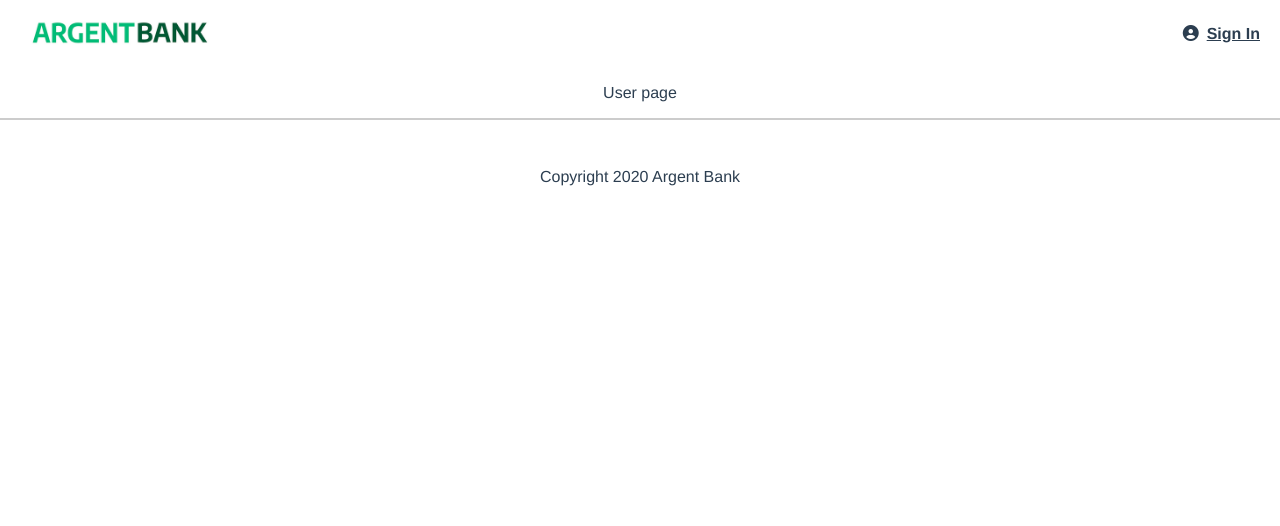
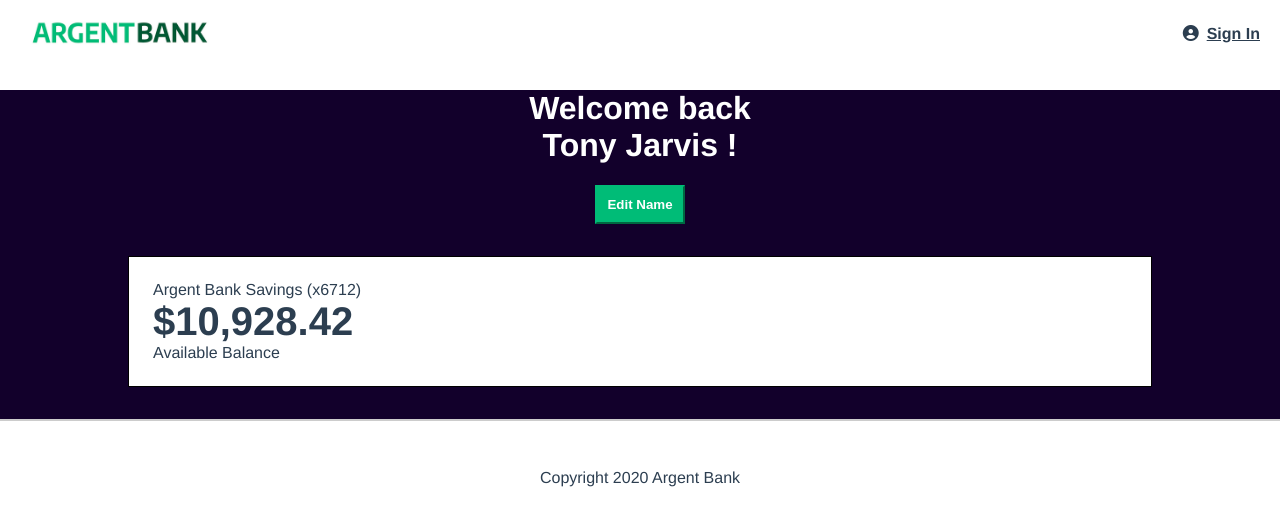
Before and after one commit to Axido545/argent-bank, a React (Vite) app: page /user in a window 1280 px wide. Shown: the top 526 px of the page. Built offline with nearby package versions, Linux system fonts and the light colour scheme.

Commit message:
add user page with account component

```diff
--- /dev/null
+++ b/src/components/account/Account.jsx
@@ -0,0 +1,11 @@
+import "./account.css"
+
+export default function Account({ title, amount, description }) {
+    return <section className="account">
+        <div className="account-content-wrapper">
+            <h3 className="account-title">{title}</h3>
+            <p className="account-amount">{amount}</p>
+            <p className="account-amount-description">{description}</p>
+        </div>
+    </section>
+}
--- /dev/null
+++ b/src/components/account/account.css
@@ -0,0 +1,37 @@
+.account {
+    display: flex;
+    justify-content: space-between;
+    align-items: center;
+    border: 1px solid black;
+    background-color: #fff;
+    width: 80%;
+    margin-left: 0 auto;
+    margin-right: 0 auto;
+    flex-direction: column;
+    padding: 1.5rem;
+    box-sizing: border-box;
+    text-align: left;
+    margin-bottom: 2rem;
+}
+
+.account-content-wrapper {
+    width: 100%;
+    flex: 1;
+}
+
+.account-title {
+    margin: 0;
+    padding: 0;
+    font-size: 1rem;
+    font-weight: normal;
+}
+
+.account-amount {
+    margin: 0;
+    font-size: 2.5rem;
+    font-weight: bold;
+}
+
+.account-amount-description {
+    margin: 0;
+}
--- a/src/pages/user/User.jsx
+++ b/src/pages/user/User.jsx
@@ -1,11 +1,21 @@
 import Header from "../../layout/header/Header"
 import Footer from "../../layout/footer/Footer"
 import "./user.css"
+import Account from "../../components/account/Account"
 
 export default function User() {
     return <div>
         <Header />
-        <p>User page</p>
+        <main className="user-main">
+            <header className="user-header">
+                <h1>Welcome back<br /> Tony Jarvis !</h1>
+                <button className="user-edit-button">Edit Name</button>
+            </header>
+            <div className="section-account">
+                <Account title="Argent Bank Savings (x6712)" amount="$10,928.42" description="Available Balance" />
+
+            </div>
+        </main>
         <Footer />
     </div>
 }
--- a/src/pages/user/user.css
+++ b/src/pages/user/user.css
@@ -0,0 +1,22 @@
+.user-main {
+    background-color: #12002b;
+}
+
+.user-header {
+    color: #fff;
+    margin-bottom: 2rem;
+}
+
+.user-edit-button {
+    border-color: #00bc77;
+    background-color: #00bc77;
+    color: #fff;
+    font-weight: bold;
+    padding: 10px;
+}
+
+.section-account {
+    display: flex;
+    justify-content: center;
+    margin: 0 auto;
+}
```
